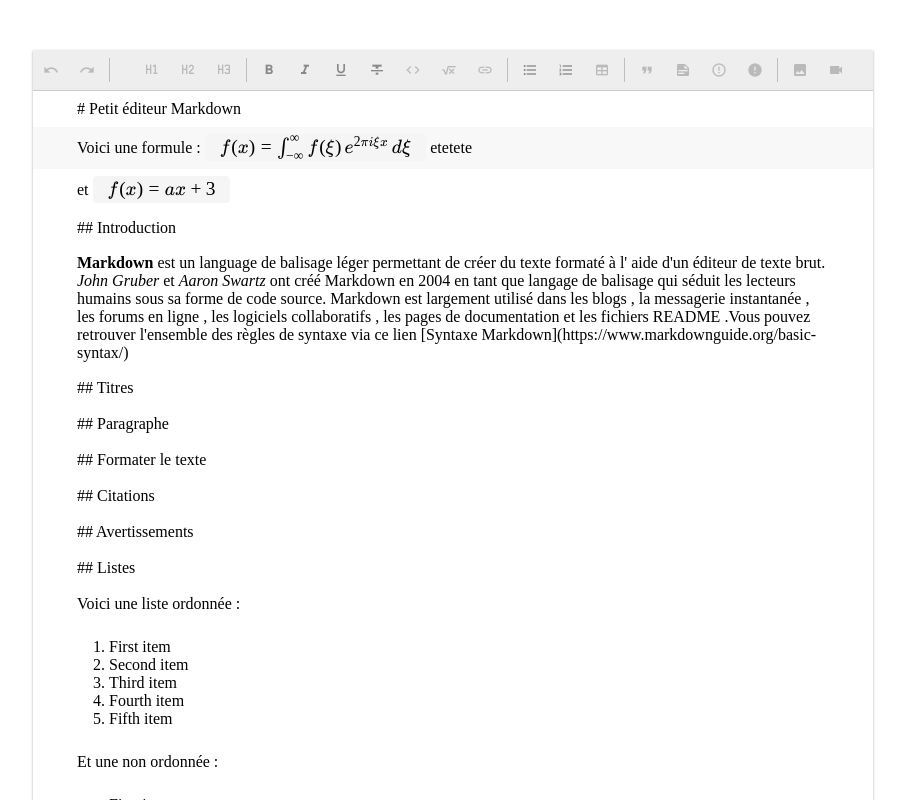
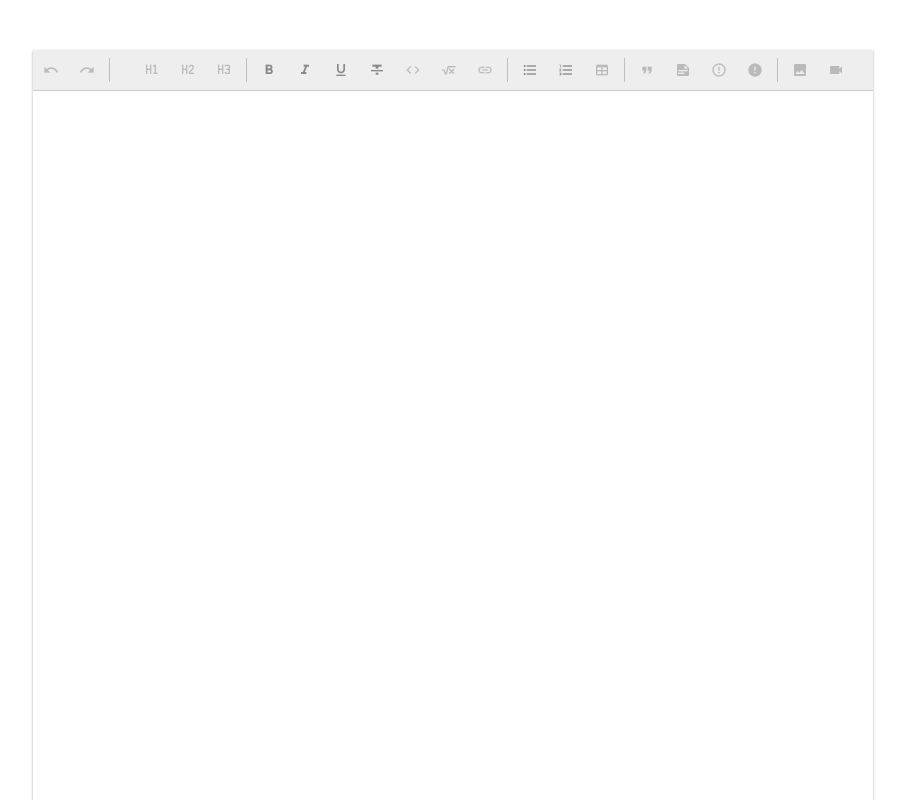
Before and after one commit to Jacques-herrmann/Heisenberg, a Vue app: page / in a window 1280 px wide. Shown: the top 800 px of the page, without its empty margins (187-1092 px from the left). Built offline with nearby package versions, Linux system fonts and the light colour scheme; the HTML template or start-up script is replaced by a standard one.

Commit message:
Regression correction on merging block (all tests passed)

```diff
--- a/src/App.vue
+++ b/src/App.vue
@@ -1,6 +1,6 @@
 <template>
     <div id="app">
-        <md-editor v-model="md"></md-editor>
+        <md-editor ></md-editor>
     </div>
 </template>
 
--- a/src/components/mdEditor.vue
+++ b/src/components/mdEditor.vue
@@ -917,7 +917,7 @@
                 else {
                     if (['ul', 'ol'].indexOf(currentBlock.type) !== -1) {
                         precedentBlock.content += currentBlock.content.join('');
-                        precedentBlock.layout.push(...[].concat.apply([], precedentBlock.layout));
+                        precedentBlock.layout.push(...[].concat.apply([], currentBlock.layout));
                     }
                     else {
                         precedentBlock.content += currentBlock.content;
```
Also changed, not shown: 2 other files (tests, documents, lock files or other folders).
